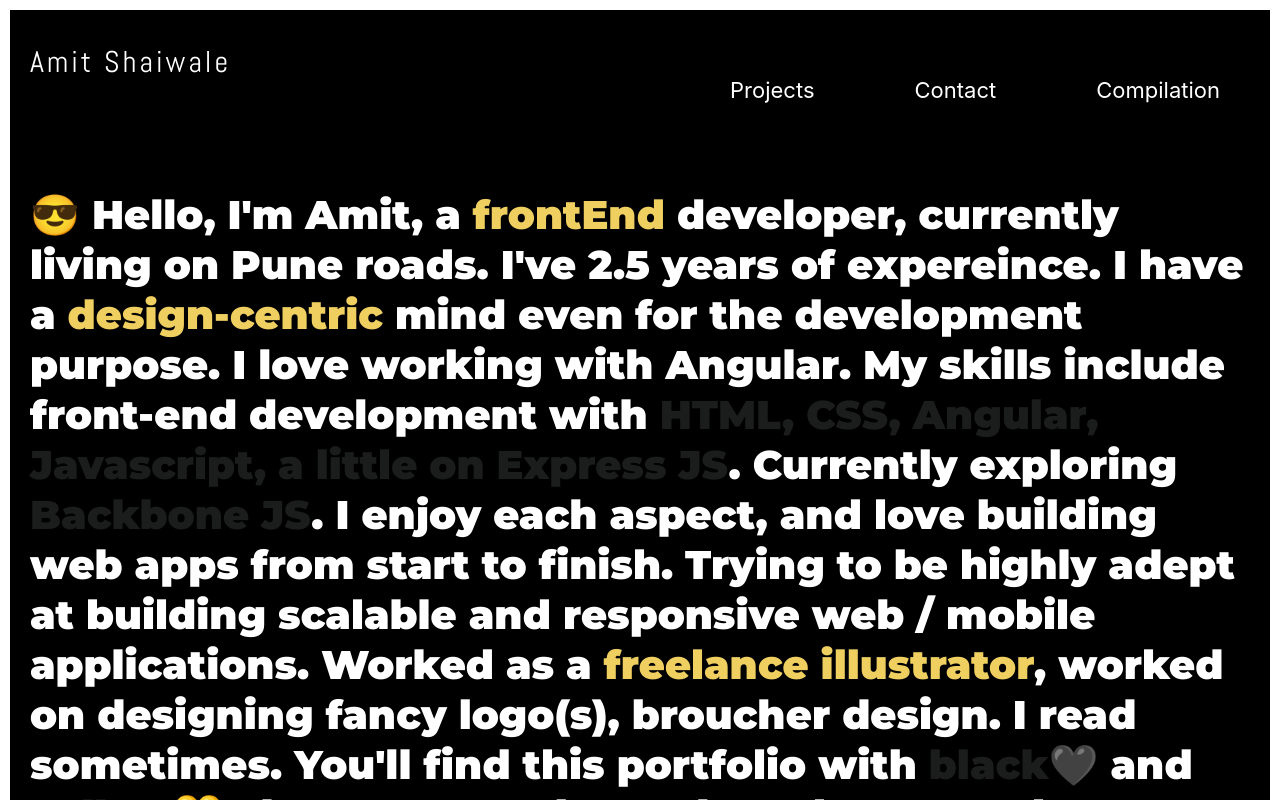
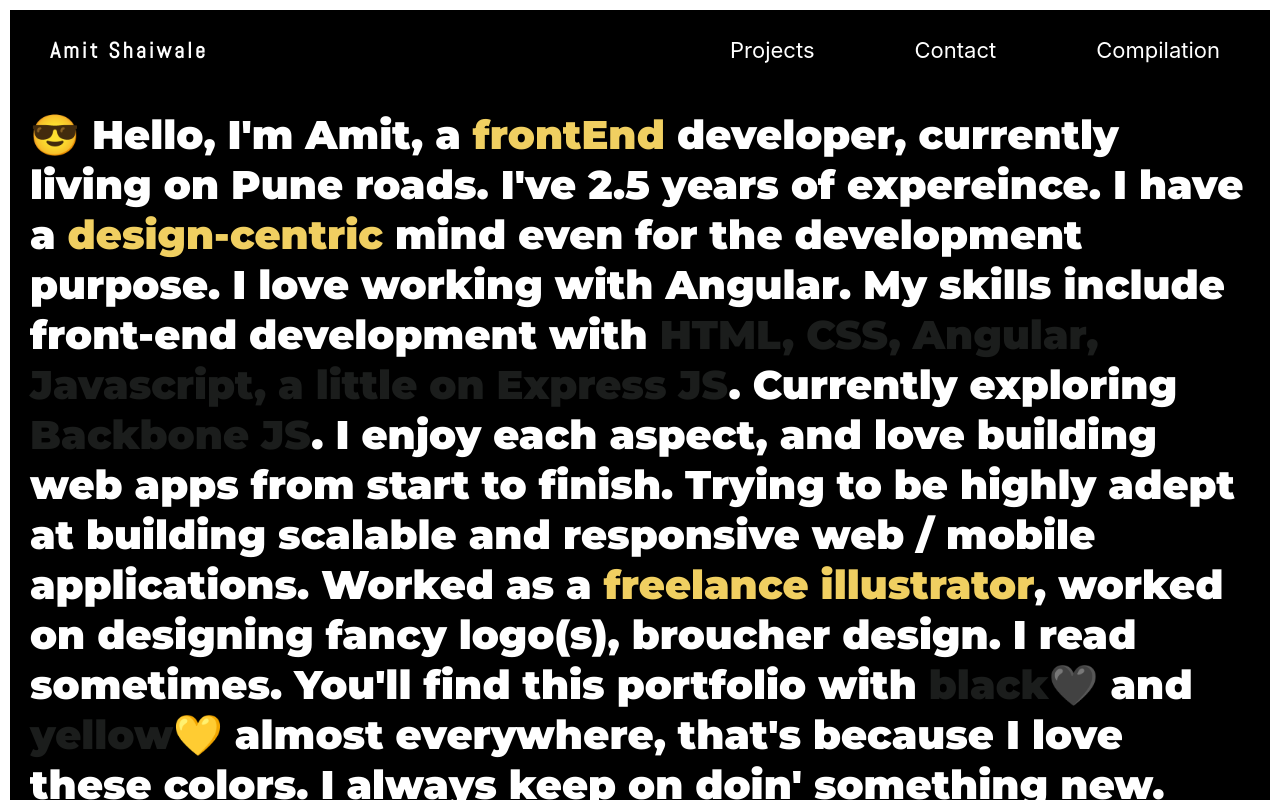
Before and after one commit to amitshaiwale/angular-portfolio, an Angular app: page / in a window 1280 px wide. Shown: the top 800 px of the page. Built offline with nearby package versions, Linux system fonts and the light colour scheme.

Commit message:
navigation bar issue fixed :)

```diff
--- a/src/app/components/navbar/navbar.component.css
+++ b/src/app/components/navbar/navbar.component.css
@@ -2,15 +2,25 @@
 @import url('https://fonts.googleapis.com/css?family=Montserrat:900&display=swap');
 
 nav{
-    height: 20vh;
+    height: 10vh;
     background: black;
 }
 
 .logo {
   font-family: Abel;
-  font-size: 30px;
+  font-size: 22px;
+  font-weight: bold;
   letter-spacing: 3px;
-  padding: 30px 0px 0px 20px;
+  display: flex;
+  margin-right: auto;
+  align-items: center;
+  list-style: none;
+  height: 100%;
+}
+
+.logo :hover{
+  color: red;
+  cursor: pointer;
 }
 
 .flex-container{
--- a/src/app/components/navbar/navbar.component.html
+++ b/src/app/components/navbar/navbar.component.html
@@ -13,7 +13,11 @@
 </nav> -->
 
 <nav class="flex-container">
-    <div class="logo">Amit Shaiwale</div>
+    <ul class="logo">
+        <li>
+            Amit Shaiwale
+        </li>
+    </ul>
     <div class="hamburger" (click)="hamburgerClicked()">
         <div class="line"></div>
         <div class="line"></div>
```
